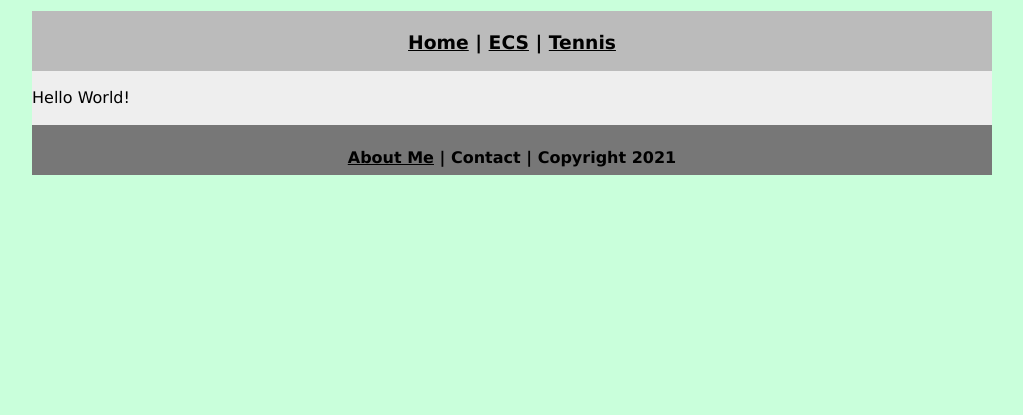
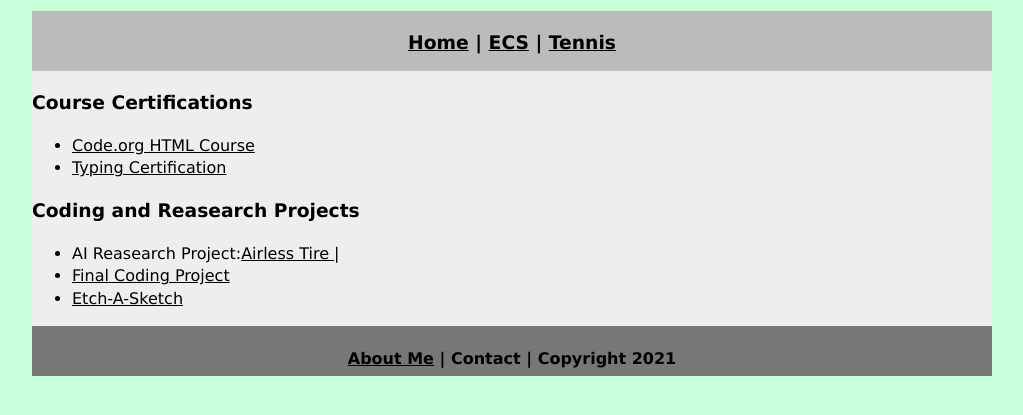
Before and after one commit to Elizabullen/Eliza-gullen, a plain HTML site: page eco/index.html in a window 1280 px wide. Shown: the part 69-484 px from the top of the page, without its empty margins (128-1151 px from the left). Drawn offline with Linux system fonts and the light colour scheme.

Commit message:
Update index.html

```diff
--- a/eco/index.html
+++ b/eco/index.html
@@ -15,7 +15,17 @@
             <h3> <a href="../index.html">Home</a> | <a href="index.html">ECS</a> | <a href="../tennis/index.html">Tennis</a></h3>
          </div>
          <div class="content">
-            <p>Hello World!</p>
+           <h3> Course Certifications</h3>
+            <ul>
+               <li> <a href="Code.org.pdf">Code.org HTML Course</a> </li>
+               <li> <a href="Cert.pdf">Typing Certification</a></li>
+            </ul>
+            <h3>Coding and Reasearch Projects</h3>
+            <ul>
+               <li> AI Reasearch Project:<a href="Airlesstires.pptx">Airless Tire </a> | </li>
+               <li><a href="FinalProject.zip">Final Coding Project</a></li>
+               <li><a href="EtchASketch.zip">Etch-A-Sketch</a></li>
+            </ul>
          </div>
          <div class="footer">
             <h4><a href="../index.html">About Me</a>  | Contact | Copyright 2021</h4>
```
